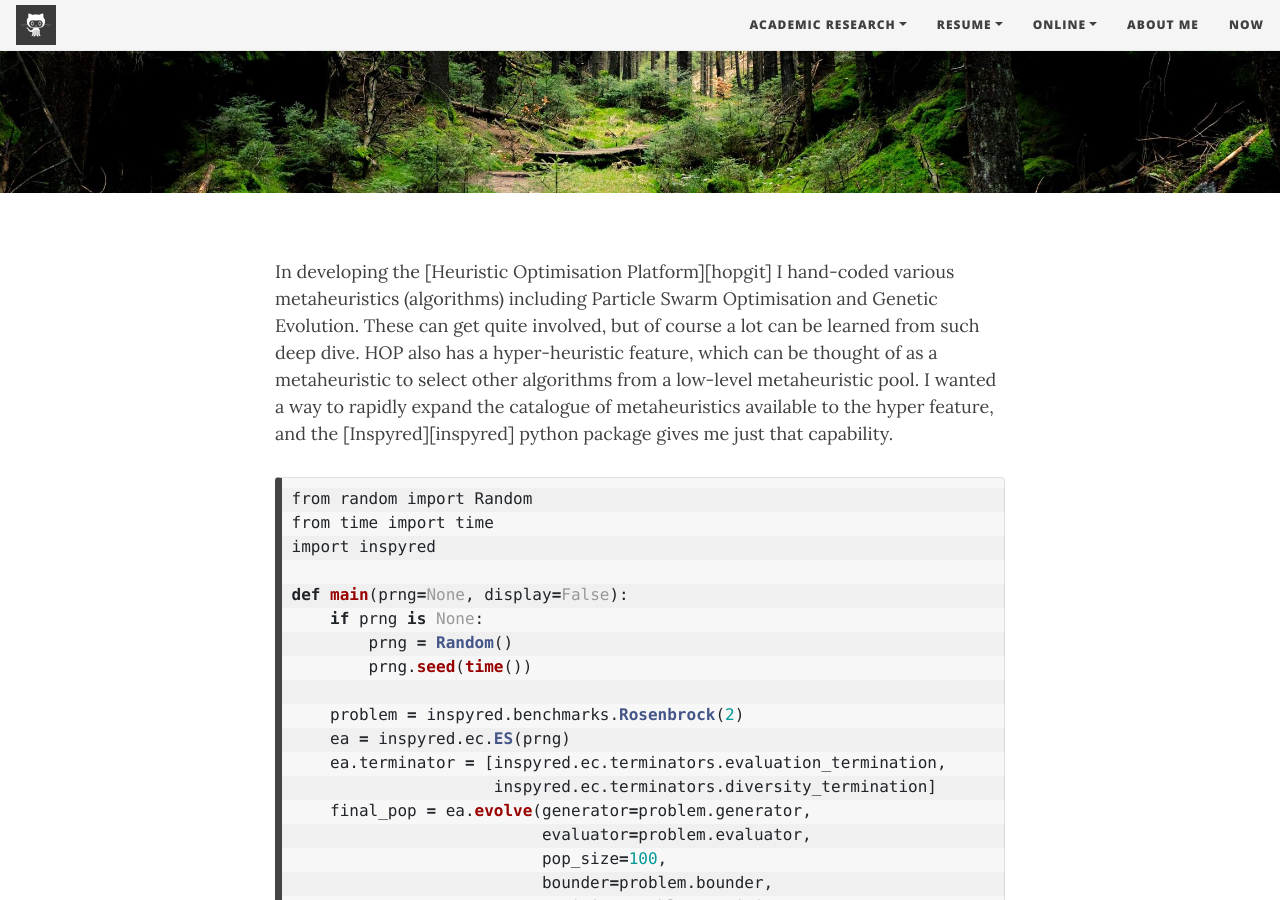
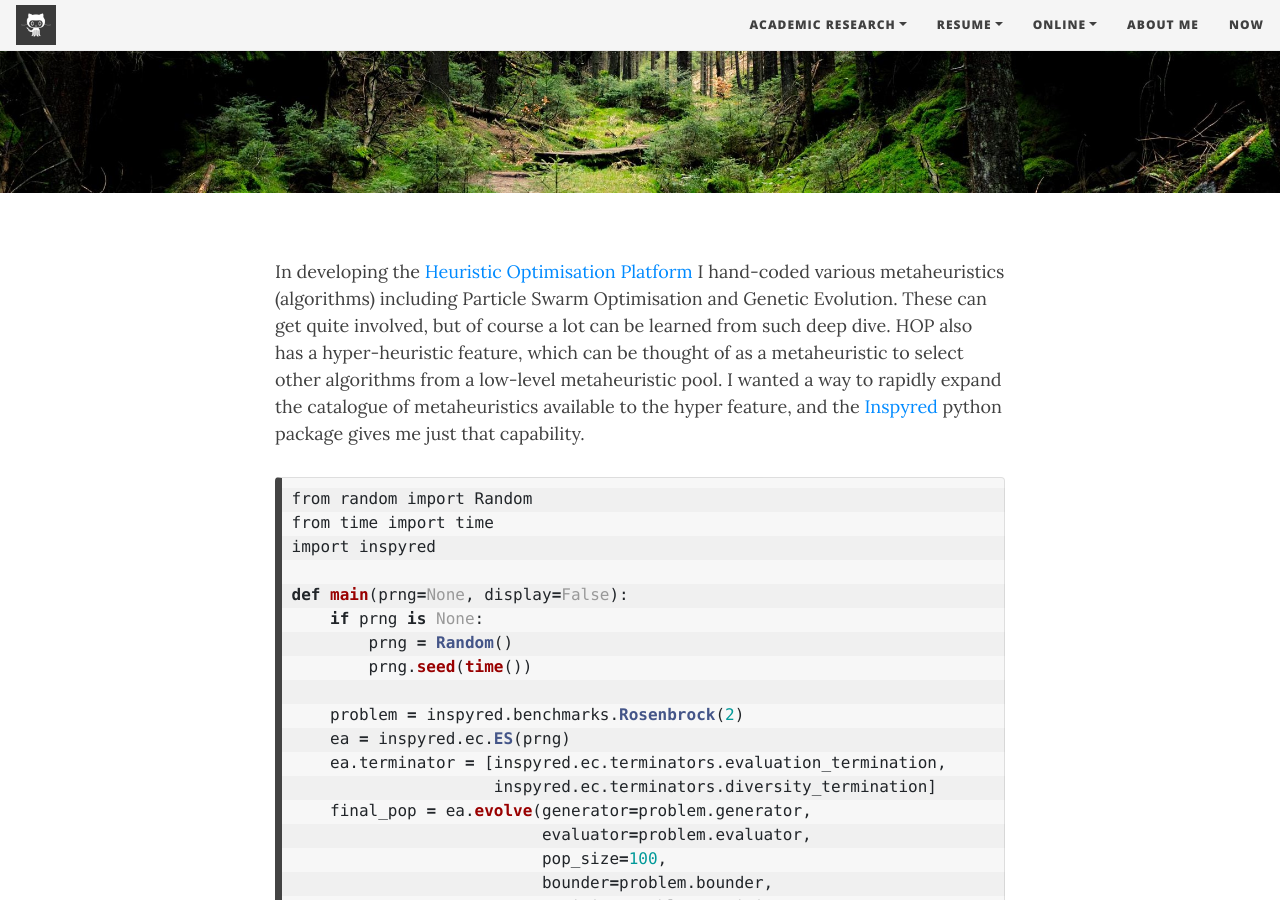
Before and after one commit to corticalstack/corticalstack.github.io, a Jekyll site: the page built from _posts/2020-04-13-inspyred-python-package.md, in a window 1280 px wide and 900 px high, scrolled down 340 px. Built offline with Jekyll 4.4.1, drawn with Linux system fonts in a browser that asks for light colours; nearby versions of some CDN libraries; some of the changed text lies outside the part shown.

Commit message:
Initial wip

`````diff
--- a/_posts/2020-04-13-inspyred-python-package.md
+++ b/_posts/2020-04-13-inspyred-python-package.md
@@ -10,6 +10,7 @@ Particle Swarm Optimisation and Genetic Evolution. These can get quite involved,
 such deep dive. HOP also has a hyper-heuristic feature, which can be thought of as a metaheuristic to select other algorithms
 from a low-level metaheuristic pool. I wanted a way to rapidly expand the catalogue of metaheuristics available to the hyper
 feature, and the [Inspyred][inspyred] python package gives me just that capability.
+
 
 ````python
 from random import Random
@@ -124,5 +125,5 @@ class InspyredWrapper:
                 args['slf'].hj.imp_count[args['slf'].hj.run] += 1
 ````
 
-![hopgit]: https://github.com/corticalstack/heuristic-optimization-platform
-![inspyred]: https://pythonhosted.org/inspyred/
+[hopgit]: https://github.com/corticalstack/heuristic-optimization-platform
+[inspyred]: https://pythonhosted.org/inspyred/
`````
